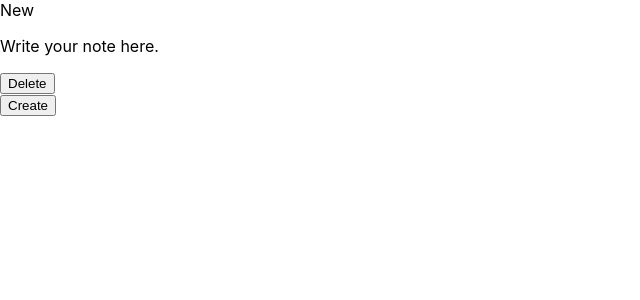
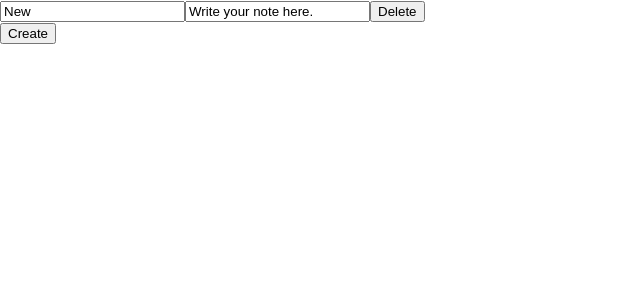
Before and after one commit to XLpacman805/react-sticky-notes-typescript, a React (Create React App) app: page / in a window 1280 px wide. Shown: the top 300 px of the page, without its empty margins (0-640 px from the left). Built offline with nearby package versions, Linux system fonts and the light colour scheme.

Commit message:
Sticky notes now autosave to indexed db

```diff
--- a/src/components/StickyNoteComponent.tsx
+++ b/src/components/StickyNoteComponent.tsx
@@ -1,25 +1,38 @@
 import React from 'react';
 import { StickyNote } from '../types/index';
+import { updateStickyNote } from '../services/IndexedDBService';
 
-export class StickyNoteComponent extends React.Component<StickyNote, {}> {
+
+export class StickyNoteComponent extends React.Component<StickyNote, StickyNote> {
+    timeout: any;
     constructor(props : StickyNote) {
         super(props);
-        this.state = {};
+        this.state = {
+            id : props.id,
+            heading: props.heading,
+            body : props.body,
+        };
+        this.timeout = null;
+        this.handleChange = this.handleChange.bind(this);
     }
 
-    /**
-     * Need to write a handleChange method.
-     * Need to replace lable and p with inputs so that a user can type.
-     * The handleChange method should listen for changes.
-     * After a 3 seconds of no changes, it should then write to the indexedDB.
-     * I don't want to have a new transation on every keystroke. That would be expensive for a real db.
-     */
+     handleChange(event : any, type: string) {
+        clearTimeout(this.timeout);
+
+        if (type === 'heading')
+            this.setState({heading: event.target.value});
+        else if (type === 'body') {
+            this.setState({body: event.target.value});
+        }
+        // After 3 seconds of no new activity, save this sticky note data to the indexed db.
+        this.timeout = setTimeout(() => updateStickyNote({id: this.state.id, heading: this.state.heading, body: this.state.body}), 3000);
+     }
 
     render() {
         return (
-            <div className="stickynote" id={this.props.id}>
-                <label>{this.props.heading}</label>
-                <p>{this.props.body}</p>
+            <div className="stickynote" id={this.state.id}>
+                <input onChange={e => this.handleChange(e, 'heading')} className="heading" type="text" value={this.state.heading} />
+                <input onChange={e => this.handleChange(e, 'body')} className="body" type="text" value={this.state.body} />
                 {this.props.children}
             </div>
         )
```
Also changed, not shown: 1 other file (tests, documents, lock files or other folders).
